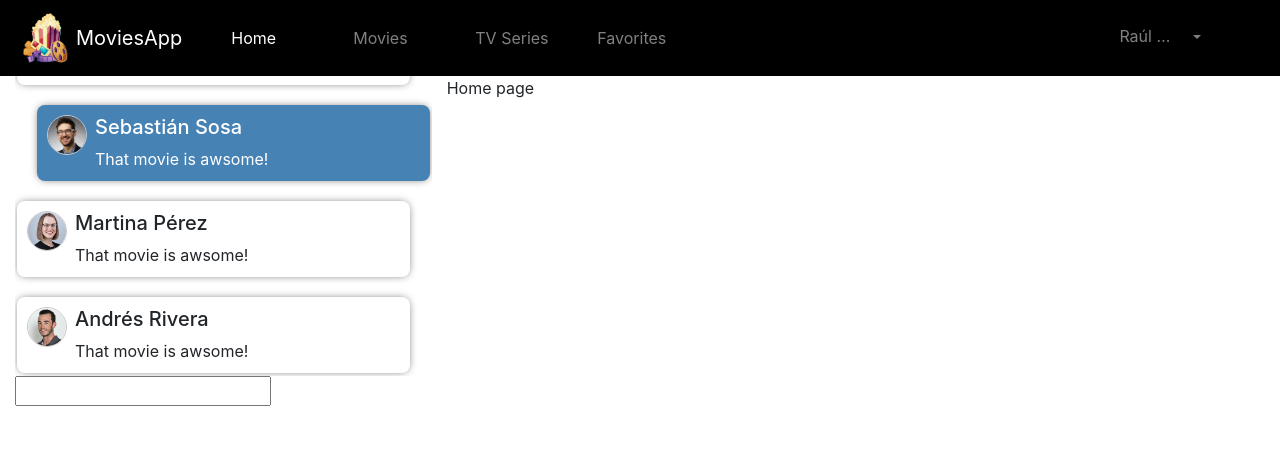
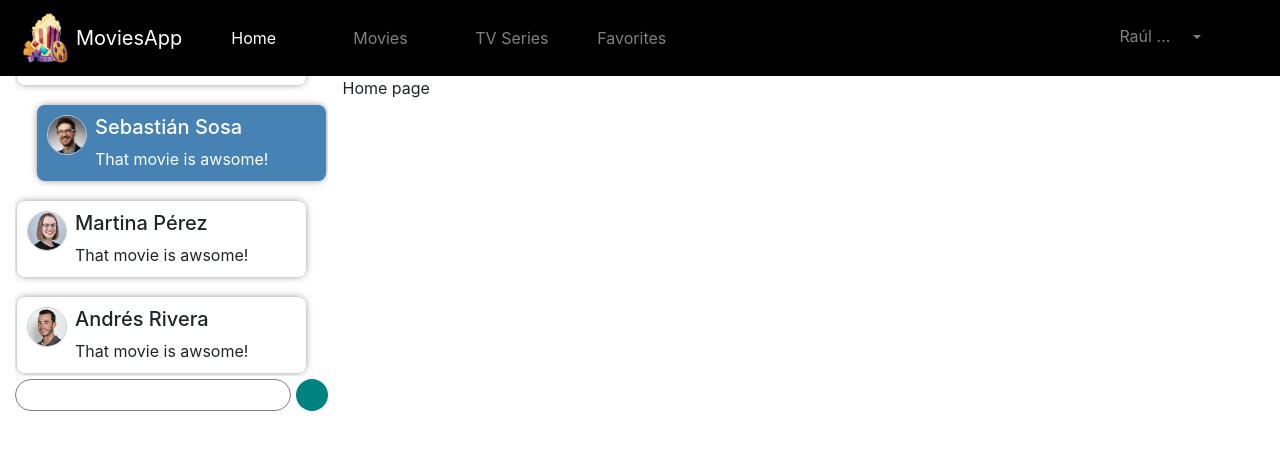
Before and after one commit to Shadier/MoviesApp, a PHP site: page / in a window 1280 px wide. Shown: the top 450 px of the page. Run offline with PHP 8.4, Linux system fonts and the light colour scheme; some libraries are stand-ins or nearby versions.

Commit message:
Chnges in view and presentation

```diff
--- a/css/comments.css
+++ b/css/comments.css
@@ -36,3 +36,45 @@
 #comments{
 	padding: 0px;
 }
+
+
+
+#input-comment,
+#btn-send-comment{
+	display: inline-block;
+}
+
+#btn-send-comment{
+	color: white;
+	background-color: #008281;
+	border-radius: 50px;
+	padding: 3px;
+	width: 32px;
+	margin: 0px;
+	margin-left: 5px;
+	height: 32px;
+	margin-top: -4px;
+}
+	#btn-send-comment span{
+		margin: 0px;
+		padding: 0px;
+		margin-left: -4px;
+	}
+#input-comment{
+	width: calc(100% - 37px);
+	border-radius: 100px;
+	border: 1px solid gray;
+	height: 32px;
+	line-height: 32px;
+	margin: 0px;
+	outline: 0px;
+	padding: 10px;
+}
+
+#add-comments{
+	margin-top: 3px;
+	display: block;
+	max-width: 100%;
+	box-sizing: border-box;
+	padding: 0px;
+}
--- a/css/styles.css
+++ b/css/styles.css
@@ -43,9 +43,12 @@ span.glyphicon{
 
 
 .alert{
+	position: fixed;
+	z-index: 200000;
 	right: 20px;
 	padding-top: 5px;
-	bottom: 20px;
+	bottom: -50px;
+	transition: all 0.5s;
 }
 	.alert p{
 		vertical-align: middle;
@@ -59,6 +62,10 @@ span.glyphicon{
 	.alert button{
 		outline: none !important;
 		padding: 6px !important;
+	}
+	.alert.show{
+		bottom: 20px;
+		transition: all 0.5s;
 	}
 
 .alert{
--- a/index.php
+++ b/index.php
@@ -15,22 +15,20 @@
 <body>
 	<?php require_once ("components/header.html"); ?>
 	<div class="container-fluid col-md-12">
-		<div id="comments" class="align-top container d-inline-block col-md-4">
+		<div id="comments" class="align-top container d-inline-block col-sm-6 col-md-4 col-lg-3">
 			<?php require_once ("components/sidebar.html"); ?>
-			<div>
-				<input type="text" name="comment">
-				<button id="btn-send-comment" class="btn"><span class="glyphicon glyphicon-send
-"></span></button>
+			<div id="add-comments">
+				<input type="text" name="comment" id="input-comment"><button id="btn-send-comment" class="btn"><span class="glyphicon glyphicon-send	"></span></button>
 			</div>
-		</div><div id="content-div" class="align-top container d-inline-block content-page col-md-8">
+		</div><div id="content-div" class="align-top container d-inline-block content-page col-sm-6 col-md-8 col-lg-9">
 			<?php require_once ("components/home.html"); ?>
 		</div>
 	</div>
 
-	<div id="alert-success" class="alert alert-success fade position-absolute" role="alert">
+	<div id="alert-success" class="alert alert-success fade position-fixed" role="alert">
 	  <p class="d-inline-block">Movie added to favorites successfully!!</p>
 	</div>
-	<div id="alert-danger" class="alert alert-danger fade position-absolute" role="alert">
+	<div id="alert-danger" class="alert alert-danger fade position-fixed" role="alert">
 	  <p class="d-inline-block">Movie removed from favorites!!</p>
 	</div>
 
--- a/js/menu.js
+++ b/js/menu.js
@@ -14,7 +14,6 @@ $(document).ready(function() {
 		      $('.content-page').append(data);
 		    }
 		});
-		window.history.pushState({page: 1}, $(this).attr("href"), $(this).attr("href"));
 		$(".nav-item").removeClass("active");
 		$(this).addClass("active");
 	});
@@ -29,8 +28,6 @@ $(document).ready(function() {
 		      $('.content-page').append(data);
 		    }
 		});
-
-		window.history.pushState({page: 1}, $(this).children("a").attr("href"), $(this).children("a").attr("href"));
 		$(".dropdown-toggle").removeClass("active");
 		$(".nav-item").removeClass("active");
 		$(this).addClass("active");
```
Also changed, not shown: components/movies.html (+3 -6 lines).
